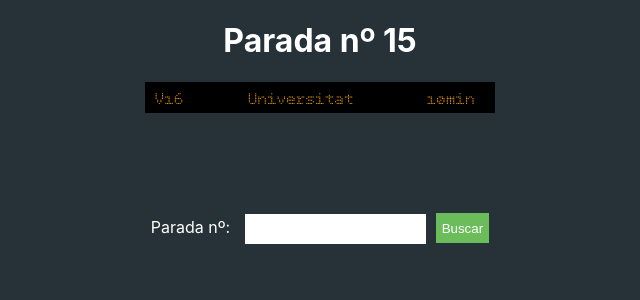
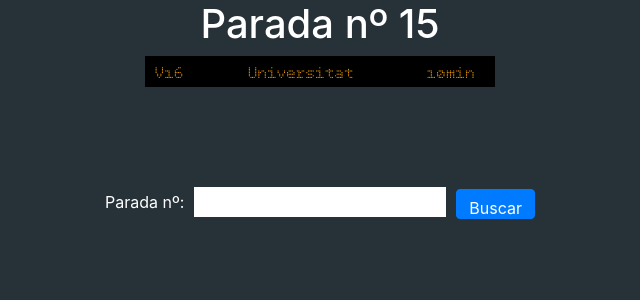
Before and after one commit to Fedemontagudo/ejercicio-react-tmb, a React (Create React App) app: page / in a window 1280 px wide. Shown: the top 300 px of the page, without its empty margins (320-960 px from the left). Built offline with nearby package versions, Linux system fonts and the light colour scheme; a web font is replaced by a local one.

Commit message:
nuevo contexto  + elige linea funcionando

```diff
--- a/package.json
+++ b/package.json
@@ -6,7 +6,9 @@
     "@testing-library/jest-dom": "^5.11.9",
     "@testing-library/react": "^11.2.5",
     "@testing-library/user-event": "^12.8.3",
+    "bootstrap": "^4.6.0",
     "react": "^17.0.1",
+    "react-bootstrap": "^1.5.2",
     "react-dom": "^17.0.1",
     "react-scripts": "4.0.1",
     "web-vitals": "^1.1.0"
--- a/src/App.js
+++ b/src/App.js
@@ -2,6 +2,7 @@ import { useEffect, useState } from "react";
 import Formalurio from "./componentes/Formulario";
 import InfoParada from "./componentes/InfoParada";
 import OcultarContext from "./contexts/OcultarContext";
+import ParadasContext from "./contexts/ParadasContext";
 import ejemplo from "./ejemplo.json";
 
 function App() {
@@ -10,14 +11,17 @@ function App() {
   const [numeroParada, setNumeroParada] = useState(0);
   const [ocultarFrase, setOcultarFrase] = useState(true);
   const { data } = datosApi;
-  const { ibus: { line, destination } } = data;
+  const { ibus, ibus: { line, destination } } = data;
+
   return (
+    <ParadasContext.Provider value={ibus}>
       <OcultarContext.Provider value={ocultarFrase}>
         <div className="contenedor">
           <InfoParada />
           <Formalurio />
         </div>
       </OcultarContext.Provider>
+    </ParadasContext.Provider>
   );
 }
 
--- a/src/Componentes/Buscador.js
+++ b/src/Componentes/Buscador.js
@@ -1,10 +1,12 @@
+import { Button, Form } from "react-bootstrap";
+
 const Buscador = () => {
   return (
-    <form>
-      <label htmlFor="num-parada">Parada nº: </label>
-      <input type="number" id="num-parada" /*value={numeroParada}*/ />
-      <button type="submit">Buscar</button>
-    </form>
+    <Form.Group>
+      <Form.Label htmlFor="num-parada">Parada nº: </Form.Label>
+      <input type="number" id="num-parada" /* value={numeroParada} */ />
+      <Button type="submit">Buscar</Button>
+    </Form.Group>
   );
 };
 
--- a/src/Componentes/EligeLinea.js
+++ b/src/Componentes/EligeLinea.js
@@ -1,13 +1,16 @@
 import { useContext } from "react";
 import OcultarContext from "../contexts/OcultarContext";
+import ParadasContext from "../contexts/ParadasContext";
 
 const EligeLinea = () => {
   const ocultarFrase = useContext(OcultarContext);
+  const paradas = useContext(ParadasContext);
   return (
     <form hidden={ocultarFrase}>
       <label htmlFor="tiempo-linea">Tiempo para que llegue la línea: </label>
       <select id="tiempo-linea">
         <option value="">Elige línea</option>
+        {paradas.map(parada => <option value={parada.line} key={parada.routeId}>{parada.line}</option>)}
       </select>
     </form>
   );
--- /dev/null
+++ b/src/contexts/ParadasContext.js
@@ -0,0 +1,6 @@
+import { createContext } from "react";
+
+const ParadasContext = createContext();
+ParadasContext.displayName = "ParadasContext";
+
+export default ParadasContext;
--- a/src/ejemplo.json
+++ b/src/ejemplo.json
@@ -17,6 +17,14 @@
         "t-in-s": 1333,
         "destination": "Cornellà",
         "t-in-min": 22
+      },
+      {
+        "routeId": "4564",
+        "line": "99",
+        "text-ca": "2 min",
+        "t-in-s": 2555,
+        "destination": "Sant Andreu",
+        "t-in-min": 15
       }
     ]
   }
--- a/src/index.js
+++ b/src/index.js
@@ -1,5 +1,6 @@
 import React from "react";
 import ReactDOM from "react-dom";
+import "bootstrap/dist/css/bootstrap.min.css";
 import "./index.css";
 import App from "./App";
 
```
Also changed, not shown: 1 other file (tests, documents, lock files or other folders). Lines whose indentation alone changed are shown as unchanged.
